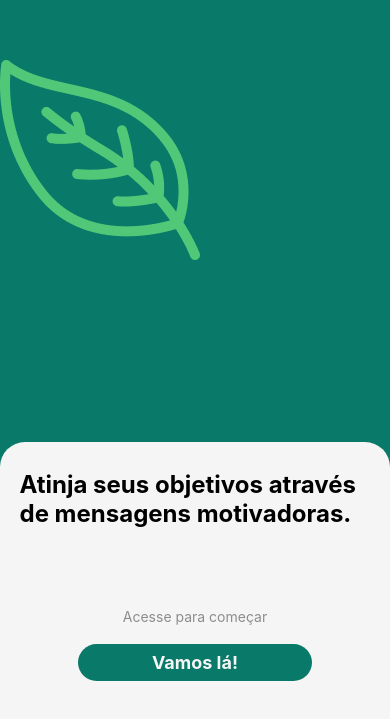
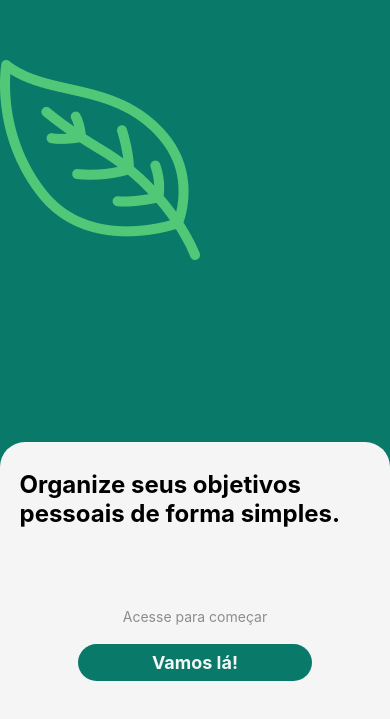
Before and after one commit to Joao-Grilo/Inspire-Me, a React Native app: screen /Welcome in a window 390 px wide. Shown: the part 121-840 px from the top of the page. Built offline with nearby package versions, Linux system fonts and the light colour scheme; no server answers.

Commit message:
alteração tela Welcome

```diff
--- a/src/pages/Welcome/index.js
+++ b/src/pages/Welcome/index.js
@@ -23,7 +23,7 @@ export default function Welcome() {
                     resizeMode='contain'/>
             </View>
             <Animatable.View delay={600} animation='fadeInUp' style={styles.containerForm}>
-                <Text style={styles.title}>Atinja seus objetivos através de mensagens motivadoras.</Text>
+                <Text style={styles.title}>Organize seus objetivos pessoais de forma simples.</Text>
                 <Text style={styles.auxText}>Acesse para começar</Text>
 
                 <TouchableOpacity style={styles.button} onPress={ () => navigation.navigate('SignIn')}>
```
